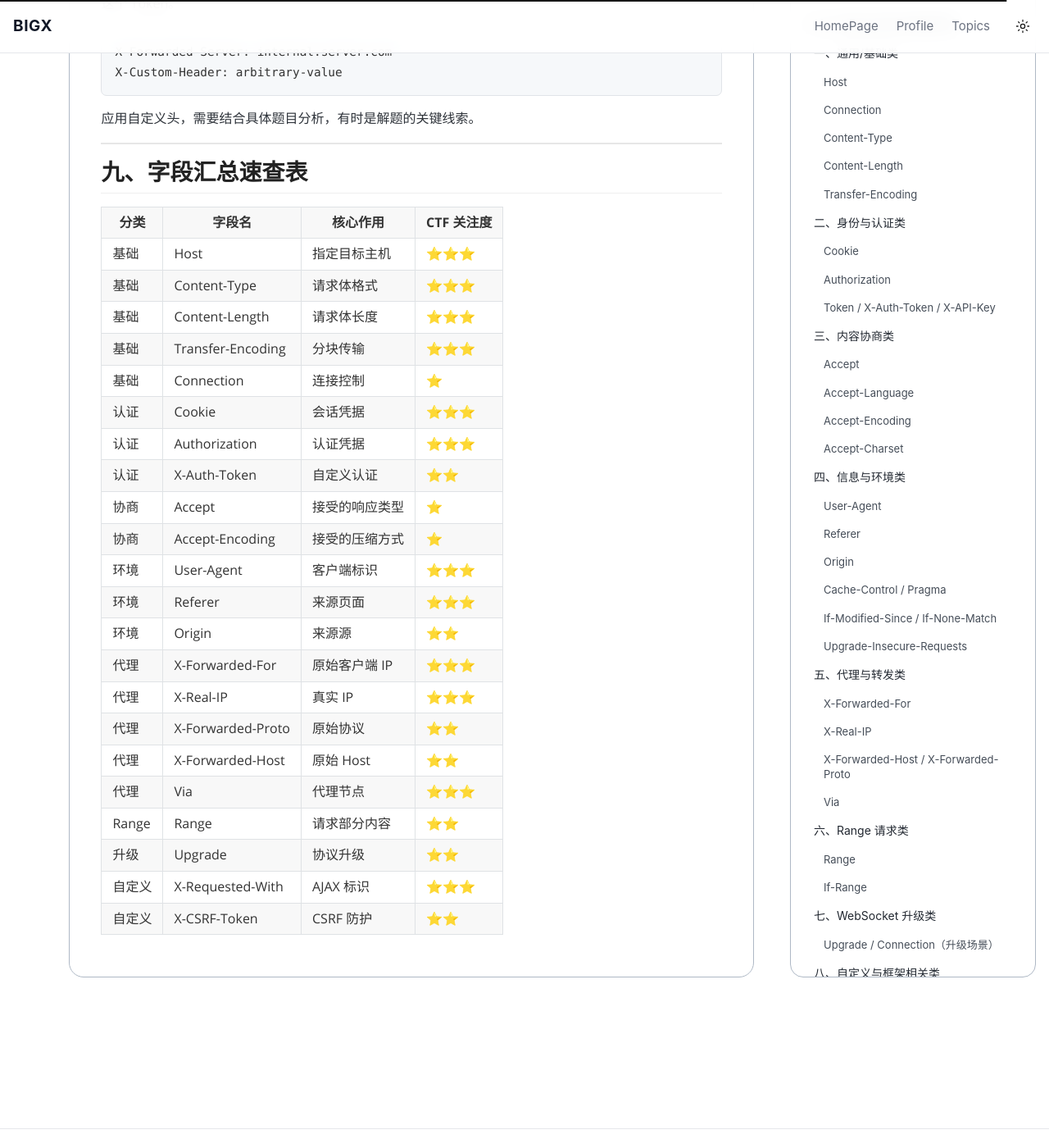
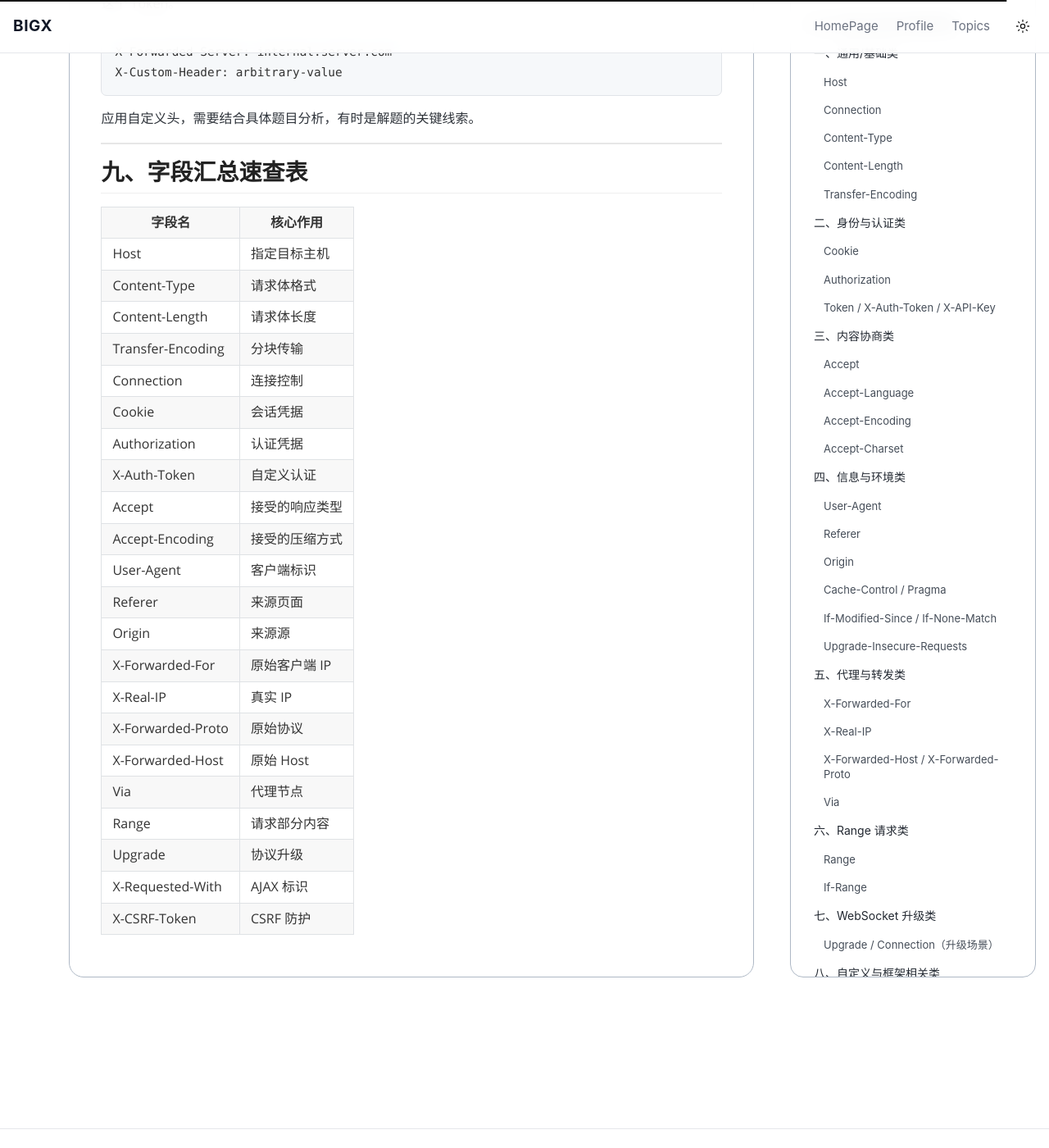
Before and after one commit to BIGX-bigx/BIGX-bigx.github.io, a Jekyll site: the page built from articles/HTTP/HTTP请求结构.md, in a window 1280 px wide and 1400 px high, scrolled down 9140 px. Shown: the whole window at 82% size. Built offline with Jekyll 4.4.1, drawn with Linux system fonts in a browser that asks for light colours; Markdown is read by kramdown in place of the engine named in the settings.

Commit message:
Update blog

```diff
--- a/articles/HTTP/HTTP请求结构.md
+++ b/articles/HTTP/HTTP请求结构.md
@@ -416,27 +416,27 @@ X-Custom-Header: arbitrary-value
 
 ## 九、字段汇总速查表
 
-|分类|字段名|核心作用|CTF 关注度|
-|---|---|---|---|
-|基础|Host|指定目标主机|⭐⭐⭐|
-|基础|Content-Type|请求体格式|⭐⭐⭐|
-|基础|Content-Length|请求体长度|⭐⭐⭐|
-|基础|Transfer-Encoding|分块传输|⭐⭐⭐|
-|基础|Connection|连接控制|⭐|
-|认证|Cookie|会话凭据|⭐⭐⭐|
-|认证|Authorization|认证凭据|⭐⭐⭐|
-|认证|X-Auth-Token|自定义认证|⭐⭐|
-|协商|Accept|接受的响应类型|⭐|
-|协商|Accept-Encoding|接受的压缩方式|⭐|
-|环境|User-Agent|客户端标识|⭐⭐⭐|
-|环境|Referer|来源页面|⭐⭐⭐|
-|环境|Origin|来源源|⭐⭐|
-|代理|X-Forwarded-For|原始客户端 IP|⭐⭐⭐|
-|代理|X-Real-IP|真实 IP|⭐⭐⭐|
-|代理|X-Forwarded-Proto|原始协议|⭐⭐|
-|代理|X-Forwarded-Host|原始 Host|⭐⭐|
-|代理|Via|代理节点|⭐⭐⭐|
-|Range|Range|请求部分内容|⭐⭐|
-|升级|Upgrade|协议升级|⭐⭐|
-|自定义|X-Requested-With|AJAX 标识|⭐⭐⭐|
-|自定义|X-CSRF-Token|CSRF 防护|⭐⭐|
+|字段名|核心作用|
+|---|---|
+|Host|指定目标主机|
+|Content-Type|请求体格式|
+|Content-Length|请求体长度|
+|Transfer-Encoding|分块传输|
+|Connection|连接控制|
+|Cookie|会话凭据|
+|Authorization|认证凭据|
+|X-Auth-Token|自定义认证|
+|Accept|接受的响应类型|
+|Accept-Encoding|接受的压缩方式|
+|User-Agent|客户端标识|
+|Referer|来源页面|
+|Origin|来源源|
+|X-Forwarded-For|原始客户端 IP|
+|X-Real-IP|真实 IP|
+|X-Forwarded-Proto|原始协议|
+|X-Forwarded-Host|原始 Host|
+|Via|代理节点|
+|Range|请求部分内容|
+|Upgrade|协议升级|
+|X-Requested-With|AJAX 标识|
+|X-CSRF-Token|CSRF 防护|
```
Also changed, not shown: diary.md (deleted, +0 -276 lines).
